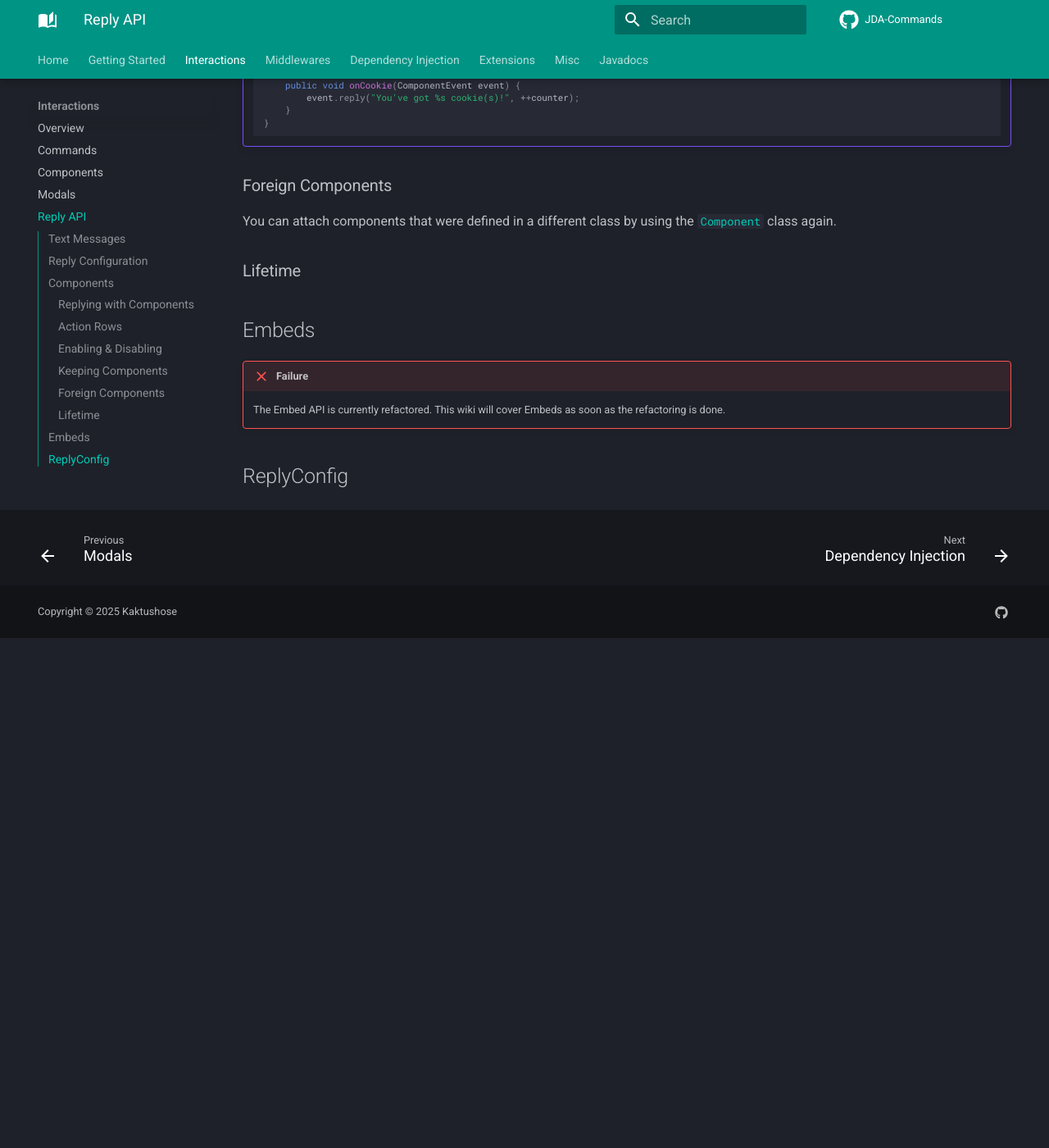
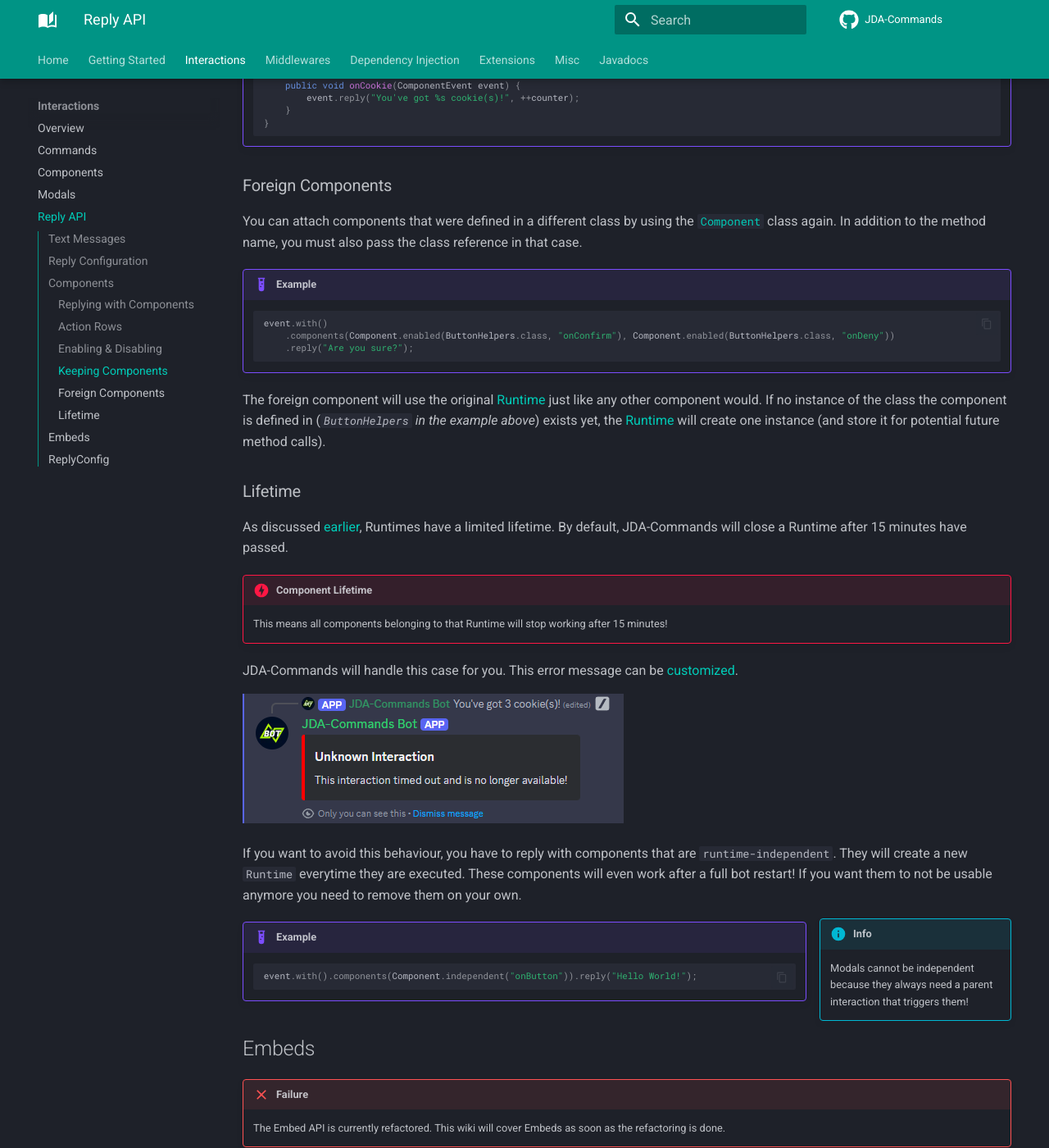
Before and after one commit to Kaktushose/jda-commands, an MkDocs documentation site: the page built from docs/interactions/reply.md, in a window 1280 px wide and 1400 px high, scrolled down 2800 px. Shown: the whole window at 82% size. Built offline with MkDocs 1.6.1 and Material for MkDocs 9.7.7, drawn with Linux system fonts in a browser that asks for light colours; comment, search, counter and statistics services are not loaded; before the commit the page ends 3578 px from its top, so only the background shows below that; some of the changed text lies outside the part shown.

Commit message:
finish reply wiki

````diff
--- a/docs/interactions/reply.md
+++ b/docs/interactions/reply.md
@@ -124,12 +124,77 @@
 
 ### Foreign Components
 You can attach components that were defined in a different class by using the [`Component`](https://kaktushose.github.io/jda-commands/javadocs/latest/jda.commands/com/github/kaktushose/jda/commands/dispatching/reply/Component.html#enabled(java.lang.Class,java.lang.String))
-class again.
+class again. In addition to the method name, you must also pass the class reference in that case.
+
+!!! example
+    ```java
+    event.with()
+        .components(Component.enabled(ButtonHelpers.class, "onConfirm"), Component.enabled(ButtonHelpers.class, "onDeny"))
+        .reply("Are you sure?");
+    ```
+
+The foreign component will use the original [Runtime](../start/runtime.md) just like any other component would. If no
+instance of the class the component is defined in (_`ButtonHelpers` in the example above_) exists yet,
+the [Runtime](../start/runtime.md) will create one instance (and store it for potential future method calls).
 
 ### Lifetime
+As discussed [earlier](../start/runtime.md#lifetime), Runtimes have a limited lifetime. By default, JDA-Commands will close
+a Runtime after 15 minutes have passed.
+
+!!! danger "Component Lifetime"
+    This means all components belonging to that Runtime will stop working after 15 minutes!
+
+JDA-Commands will handle this case for you. This error message can be [customized](TODO link).
+
+![Expiration Message](../assets/expiration.png)
+
+If you want to avoid this behaviour, you have to reply with components that are `runtime-independent`. They will create a
+new `Runtime` everytime they are executed. These components will even work after a full bot restart! If you want them to not be usable anymore you need to remove
+them on your own.
+
+!!! info inline end
+    Modals cannot be independent because they always need a parent interaction that triggers them!
+
+!!! example
+    ```java
+    event.with().components(Component.independent("onButton")).reply("Hello World!");
+    ```
 
 ## Embeds
 !!! failure
     The Embed API is currently refactored. This wiki will cover Embeds as soon as the refactoring is done.
 
 ## ReplyConfig
+The [`ReplyConfig`](https://kaktushose.github.io/jda-commands/javadocs/latest/jda.commands/com/github/kaktushose/jda/commands/annotations/interactions/ReplyConfig.html)
+annotation provides a way to modify the default behaviour for the `editReply`, `ephemeral` and `keepComponents` settings.
+You can either annotate single methods or entire interaction controllers.
+
+!!! example "ReplyConfig Annotation"
+    ```java
+    @Interaction
+    @ReplyConfig(ephemeral = true)
+    public class InteractionController {
+
+        @SlashCommand("example")
+        @ReplyConfig(editReply = false)
+        public void onCommand(CommandEvent) {...}
+
+    }
+    ```
+
+Alternatively, you can set a [global reply config](https://kaktushose.github.io/jda-commands/javadocs/latest/jda.commands/com/github/kaktushose/jda/commands/JDACommandsBuilder.html#globalReplyConfig(com.github.kaktushose.jda.commands.definitions.interactions.InteractionDefinition.ReplyConfig))
+at the builder:
+
+!!! example "Global ReplyConfig"
+    ```java
+    JDACommands.builder()
+        .globalReplyConfig(new ReplyConfig(true, false, false))
+        .start(jda, Main.class);
+    ```
+
+JDA-Commands will apply clashing ReplyConfigs in the following hierarchy:
+
+1. `with()#...` calls
+2. `ReplyConfig` method annotation
+3. `ReplyConfig` class annotation
+4. global `ReplyConfig`
````
